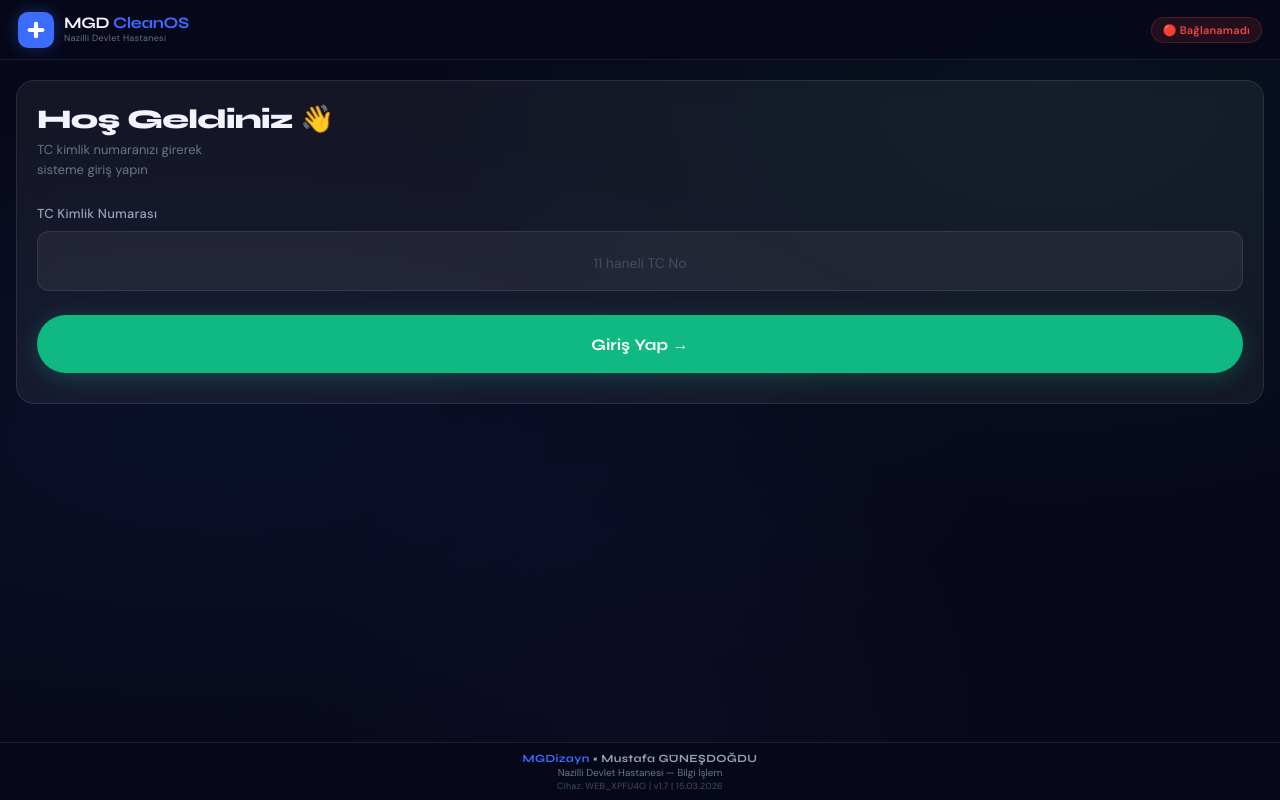
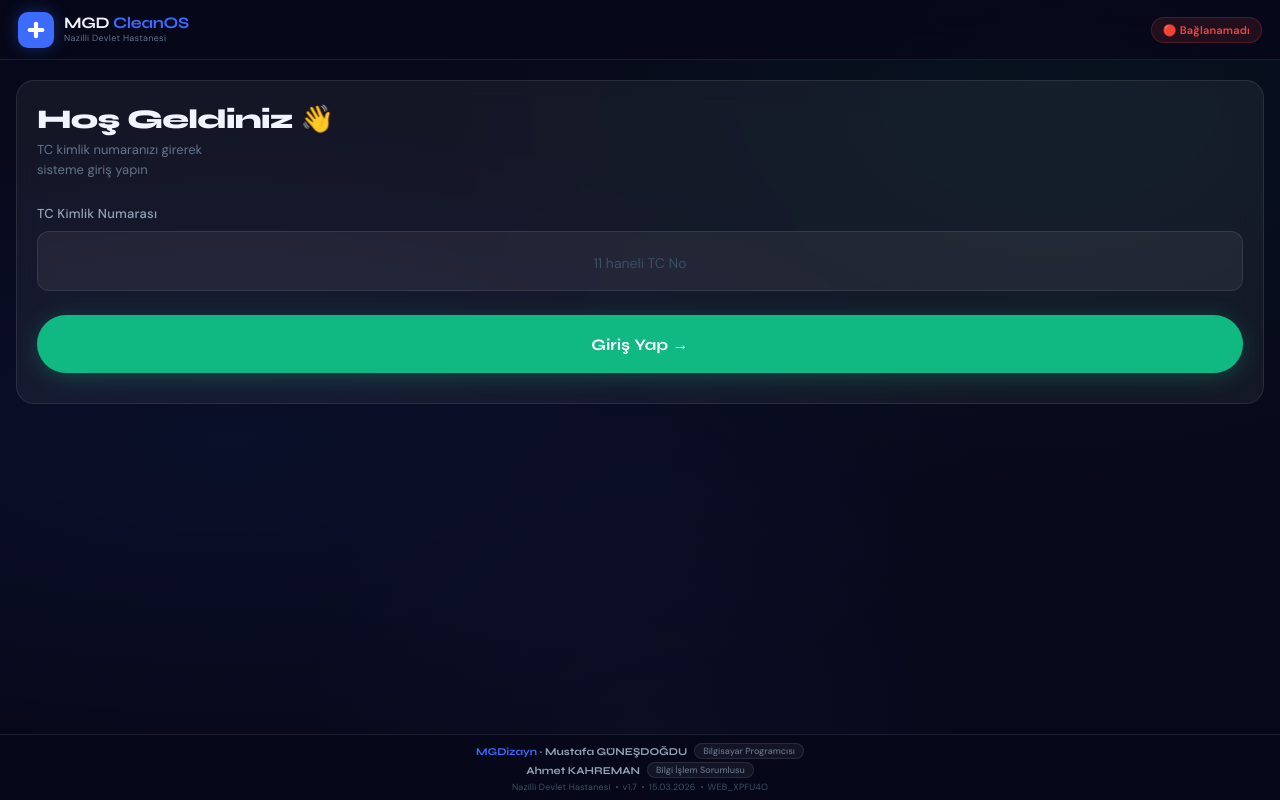
Before and after one commit to mgdizayn/MGDCleanOs, a plain HTML site: page index.html in a window 1280 px wide. Drawn offline with Linux system fonts and the light colour scheme.

Commit message:
Update index.html

```diff
--- a/index.html
+++ b/index.html
@@ -198,9 +198,8 @@
         .app-footer {
             position: fixed;
             bottom: 0; left: 0; right: 0;
-            height: var(--ftr);
             z-index: 900;
-            background: rgba(7,9,26,0.92);
+            background: rgba(7,9,26,0.94);
             backdrop-filter: var(--blur);
             -webkit-backdrop-filter: var(--blur);
             border-top: 1px solid var(--glass-border);
@@ -208,39 +207,65 @@
             flex-direction: column;
             align-items: center;
             justify-content: center;
-            gap: 1px;
-            padding: 0 16px;
-        }
-
-        .ftr-brand {
+            gap: 3px;
+            padding: 8px 20px 7px;
+        }
+
+        .ftr-row {
+            display: flex;
+            align-items: center;
+            justify-content: center;
+            gap: 7px;
+            width: 100%;
+            max-width: 380px;
+        }
+
+        .ftr-name {
             font-family: 'Syne', sans-serif;
-            font-size: 11px;
+            font-size: 10.5px;
             font-weight: 700;
             color: var(--t2);
-            letter-spacing: 0.4px;
-        }
-
-        .ftr-brand em {
+            white-space: nowrap;
+            flex-shrink: 0;
+        }
+
+        .ftr-name em {
             font-style: normal;
             color: var(--blue);
         }
 
-        .ftr-hospital {
-            font-size: 10px;
+        .ftr-badge {
+            font-size: 9px;
+            font-weight: 500;
             color: var(--t3);
-        }
-
-        .ftr-device {
+            background: var(--glass);
+            border: 1px solid var(--glass-border);
+            border-radius: 50px;
+            padding: 1px 8px;
+            white-space: nowrap;
+        }
+
+        .ftr-info {
+            display: flex;
+            align-items: center;
+            gap: 5px;
             font-size: 9px;
             color: var(--t4);
-            letter-spacing: 0.2px;
+            letter-spacing: 0.15px;
+            white-space: nowrap;
+        }
+
+        .ftr-dot {
+            width: 2px; height: 2px;
+            border-radius: 50%;
+            background: var(--t4);
+            flex-shrink: 0;
         }
 
         /* Safe area support (iPhone notch/home bar) */
         @supports (padding-bottom: env(safe-area-inset-bottom)) {
             .app-footer {
-                padding-bottom: env(safe-area-inset-bottom);
-                height: calc(var(--ftr) + env(safe-area-inset-bottom));
+                padding-bottom: calc(env(safe-area-inset-bottom) + 7px);
             }
             .main-content {
                 padding-bottom: calc(var(--ftr) + env(safe-area-inset-bottom));
@@ -1032,13 +1057,12 @@
             </div>
         </div>
         <div style="display:flex; align-items:center; gap:8px;">
-            <!-- PWA Yükle butonu — sadece prompt hazır olunca görünür -->
             <button id="btn-pwa-install" class="hidden"
                     onclick="installPWA()"
                     style="background:var(--blue-dim); border:1px solid var(--blue);
                            color:#7a9fff; font-size:11px; font-weight:600;
                            padding:5px 10px; border-radius:50px; cursor:pointer;
-                           white-space:nowrap;">
+                           white-space:nowrap; font-family:'DM Sans',sans-serif;">
                 ⬇ Yükle
             </button>
             <div id="status" class="status connecting">🟡 Bağlanıyor</div>
@@ -1304,9 +1328,23 @@
          ║       FIXED FOOTER          ║
          ╚══════════════════════════════╝ -->
     <footer class="app-footer">
-        <div class="ftr-brand"><em>MGDizayn</em> • Mustafa GÜNEŞDOĞDU</div>
-        <div class="ftr-hospital">Nazilli Devlet Hastanesi — Bilgi İşlem</div>
-        <div class="ftr-device">Cihaz: <span id="device-id"></span>&nbsp;|&nbsp;v1.7&nbsp;|&nbsp;15.03.2026</div>
+        <div class="ftr-row">
+            <div class="ftr-name"><em>MGDizayn</em> · Mustafa GÜNEŞDOĞDU</div>
+            <div class="ftr-badge">Bilgisayar Programcısı</div>
+        </div>
+        <div class="ftr-row">
+            <div class="ftr-name">Ahmet KAHREMAN</div>
+            <div class="ftr-badge">Bilgi İşlem Sorumlusu</div>
+        </div>
+        <div class="ftr-info">
+            <span>Nazilli Devlet Hastanesi</span>
+            <div class="ftr-dot"></div>
+            <span>v1.7</span>
+            <div class="ftr-dot"></div>
+            <span>15.03.2026</span>
+            <div class="ftr-dot"></div>
+            <span id="device-id"></span>
+        </div>
     </footer>
 
 
@@ -1684,12 +1722,12 @@
             btn.disabled = true;
             btn.innerHTML = '<span class="loading"></span> Kaydediliyor...';
 
-            // Onay önce LOCAL olarak kaydedilir — sunucu bağımlı değil
+            // Onay LOCAL olarak anında kaydedilir — sunucu cevabı beklenmez
             state.talimatOnayli = true;
             const onayKey = `onay_${state.tcNo}_${state.seciliBirimKodu}_${new Date().toISOString().split('T')[0]}`;
             localStorage.setItem(onayKey, 'true');
 
-            // MQTT'ye arka planda bildir (hata olursa sessizce geç)
+            // MQTT'ye arka planda bildir, hata olursa sessizce geç
             sendMQTT('TALIMAT_ONAY', state.seciliBirimKodu, state.tcNo).catch(() => {});
 
             showInfoModal('✅ Onaylandı', 'Talimatları okuduğunuz onaylandı. Temizliğe başlayabilirsiniz.');
@@ -2032,7 +2070,6 @@
         window.addEventListener('beforeinstallprompt', (e) => {
             e.preventDefault();
             pwaInstallPrompt = e;
-            // "Yükle" butonunu göster
             const btn = document.getElementById('btn-pwa-install');
             if (btn) btn.classList.remove('hidden');
         });
@@ -2041,7 +2078,6 @@
             pwaInstallPrompt = null;
             const btn = document.getElementById('btn-pwa-install');
             if (btn) btn.classList.add('hidden');
-            console.log('[PWA] Uygulama yüklendi');
         });
 
         function installPWA() {
```
